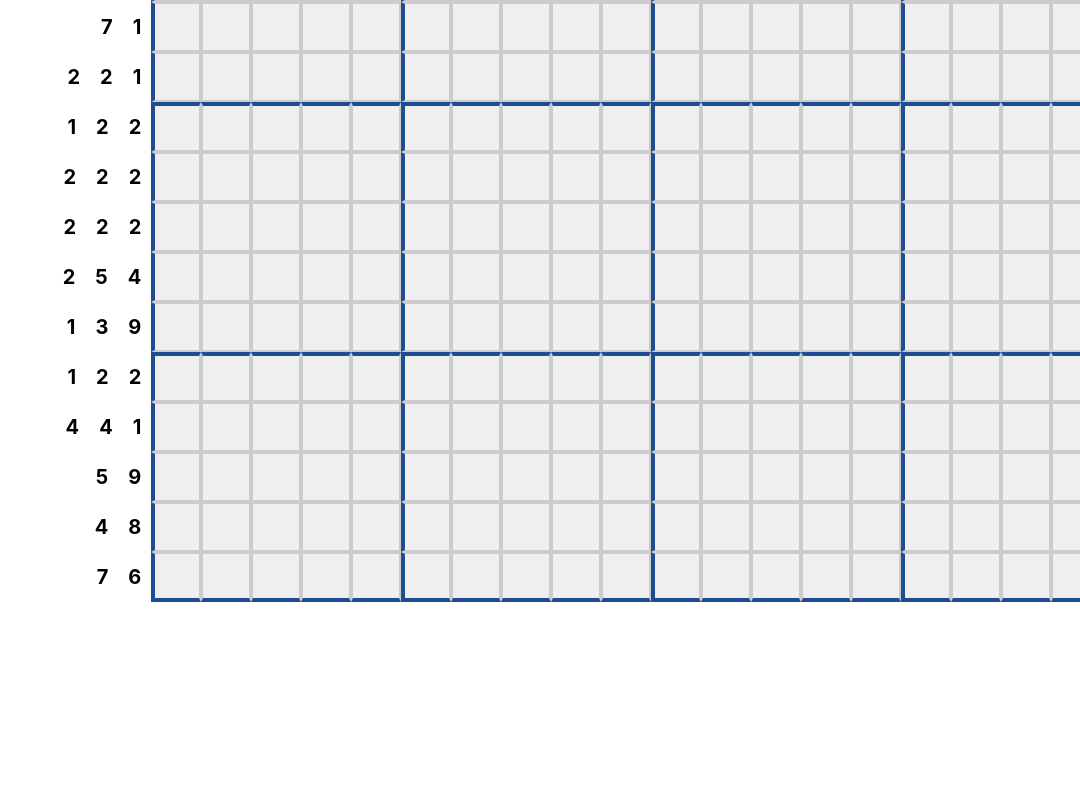
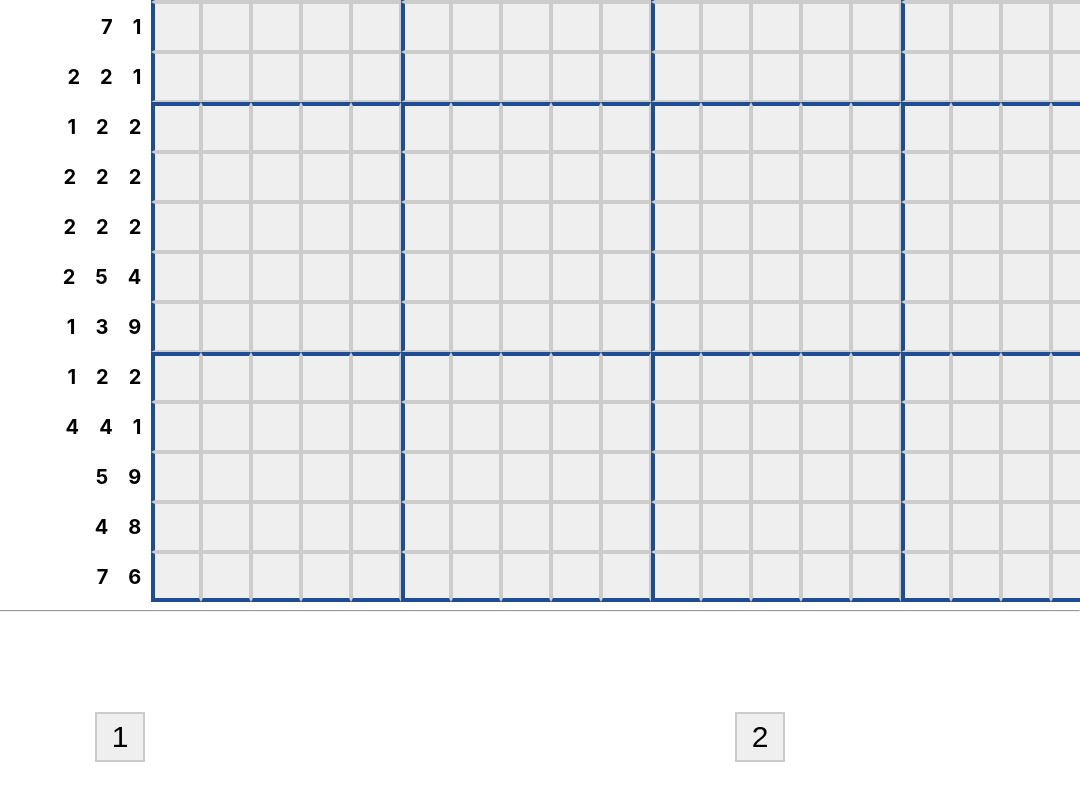
Before and after one commit to Pashinuyk/Picross, a React (Create React App) app: page / in a window 1280 px wide. Shown: the part 677-1477 px from the top of the page, without its empty margins (200-1280 px from the left). Before the commit the page ends 1279 px from the top, so only its background shows below. Built offline with nearby package versions, Linux system fonts and the light colour scheme.

Commit message:
Some changes

```diff
--- /dev/null
+++ b/src/components/LowerMenu.js
@@ -0,0 +1,15 @@
+const LowerMenu = () => {
+    return (
+        <>
+        <hr />
+          <div style={{ marginTop: '100px', marginBottom: '100px',
+            display: 'flex', justifyContent: 'space-around'
+           }}>
+            <button>1</button>
+            <button>2</button>
+          </div>
+        </>
+    )
+}
+
+export default LowerMenu;
--- a/src/index.js
+++ b/src/index.js
@@ -1,17 +1,21 @@
 import React from 'react';
 import ReactDOM from 'react-dom/client';
+import { useState } from 'react'
 import './index.css';
 import App from './App';
 import UppearBar from './components/UppearBar';
+import LowerMenu from './components/LowerMenu';
 import reportWebVitals from './reportWebVitals';
 import levels from './data';
 
 const root = ReactDOM.createRoot(document.getElementById('root'));
-root.render(
-  <React.StrictMode>
-    <UppearBar />
-    <App level={levels} />
-  </React.StrictMode>
+
+  root.render(
+    <React.StrictMode>
+      <UppearBar />
+      <App level={levels} />
+      <LowerMenu />
+    </React.StrictMode>
 );
 
 // If you want to start measuring performance in your app, pass a function
```
